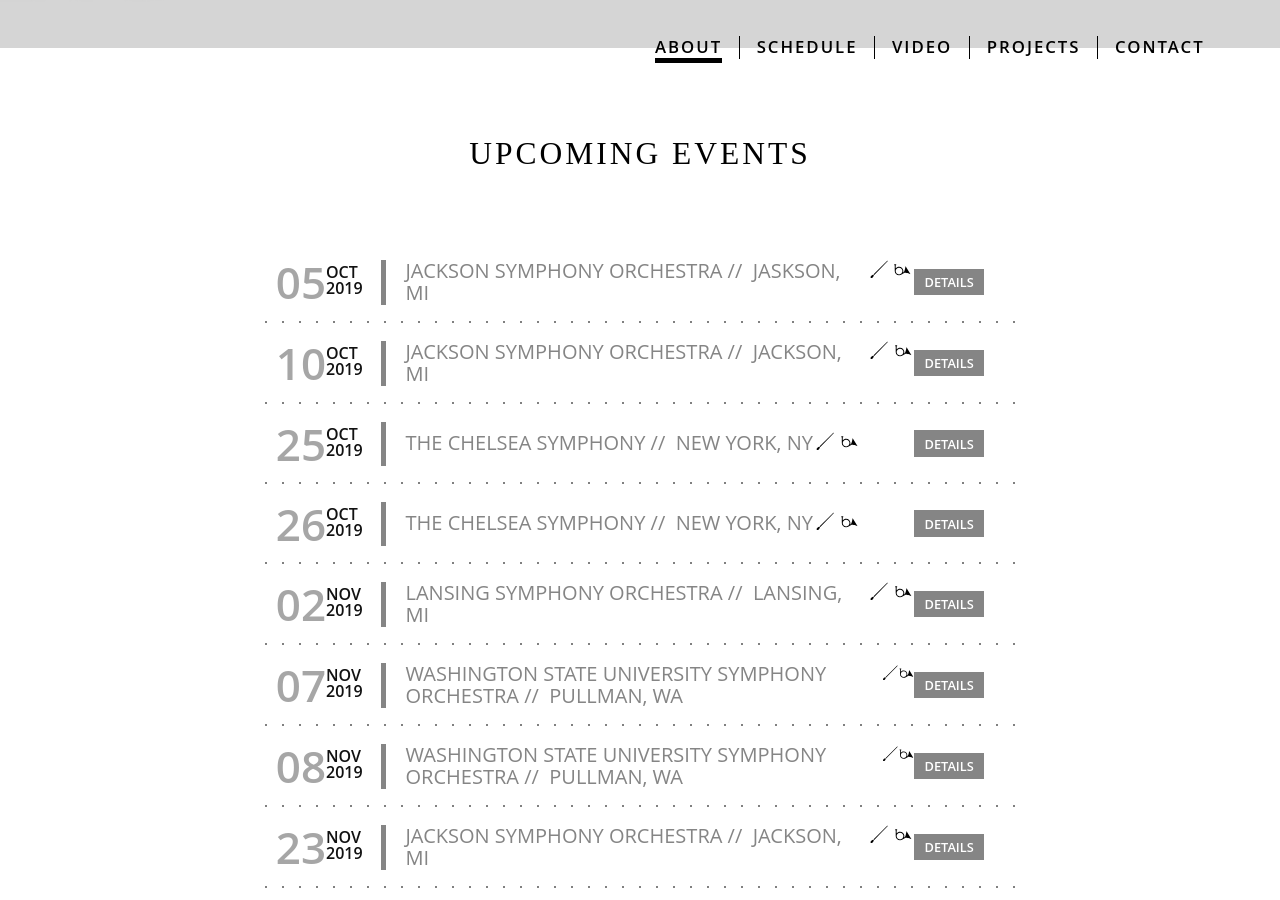
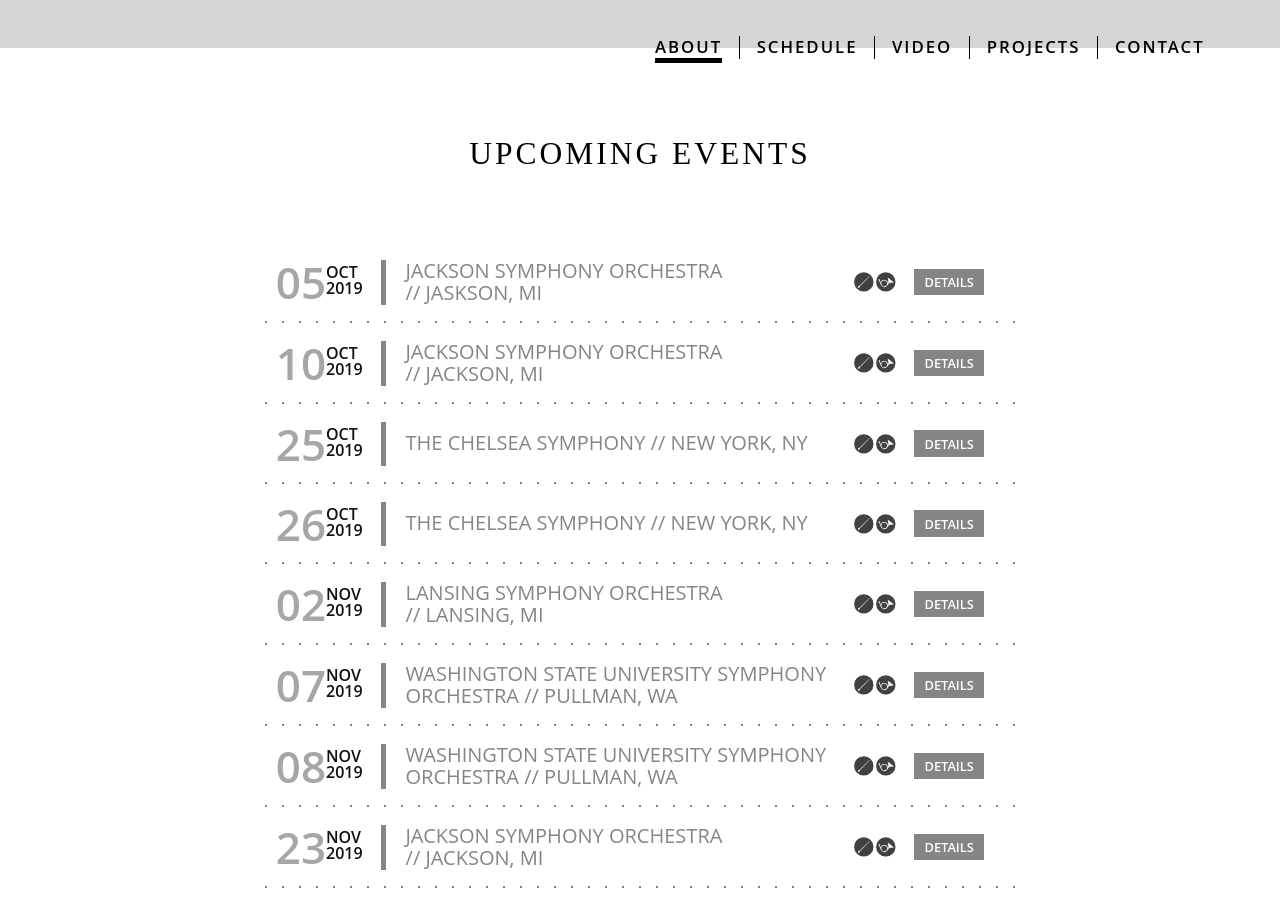
Before and after one commit to nbuonin/maubin-jekyll, a Jekyll site: the page built from index.html, in a window 1280 px wide and 900 px high, scrolled down 1452 px. Built offline with Jekyll 4.4.1, drawn with Linux system fonts in a browser that asks for light colours; nearby versions of some CDN libraries; some of the changed text lies outside the part shown.

Commit message:
Implement icons, adjust event layout

```diff
--- a/_includes/baton.html
+++ b/_includes/baton.html
@@ -1 +1 @@
-<svg class="baton perf-icon" xmlns="http://www.w3.org/2000/svg" xmlns:xlink="http://www.w3.org/1999/xlink" version="1.1" x="0px" y="0px" viewBox="0 0 100 125" enable-background="new 0 0 100 100" xml:space="preserve"><path d="M23.442,78.929l-2.299-2.303c-0.276-0.277-0.681-0.384-1.056-0.282c-2.68,0.726-6.507,2.227-9.522,5.25  c-5.821,5.834-4.89,9.215-3.084,11.024c0.921,0.924,2.02,1.393,3.267,1.393c2.198,0,4.729-1.467,7.739-4.485  c3.018-3.025,4.514-6.859,5.237-9.544C23.825,79.605,23.718,79.204,23.442,78.929z"/><path d="M93.446,4.543c0.008-0.009,0.021-0.006,0.028-0.014c0.017-0.018,0.022-0.04,0.039-0.057  c0.595-0.596,1.506-0.653,2.028-0.127c0.525,0.525,0.467,1.438-0.126,2.034c-0.019,0.017-0.041,0.022-0.057,0.039  c-0.008,0.007-0.006,0.02-0.012,0.028L25.575,77.605c-0.088,0.09-0.203,0.148-0.321,0.154c-0.119,0.01-0.227-0.031-0.305-0.112  l-2.532-2.537c-0.078-0.075-0.119-0.188-0.109-0.303c0.009-0.12,0.062-0.237,0.152-0.322L93.446,4.543z"/></svg>
+<svg class="baton perf-icon" xmlns="http://www.w3.org/2000/svg" viewBox="0 0 500 500"><title>Baton</title><circle class="field" cx="250.07" cy="252.14" r="224.49"/><path class="icon-detail" d="M166,343.45l-7-7a3.33,3.33,0,0,0-3.22-.86c-8.17,2.21-19.85,6.79-29,16-17.76,17.79-14.92,28.11-9.41,33.63a13.69,13.69,0,0,0,10,4.25c6.71,0,14.43-4.48,23.61-13.69s13.77-20.92,16-29.11A3.33,3.33,0,0,0,166,343.45Z"/><path class="icon-detail" d="M379.56,116.52s.06,0,.08,0,.07-.12.12-.17a4.14,4.14,0,1,1,5.8,5.82c-.05,0-.12.06-.17.12s0,.06,0,.08L172.5,339.41a1.54,1.54,0,0,1-1,.47,1.14,1.14,0,0,1-.93-.35l-7.72-7.73a1.16,1.16,0,0,1-.33-.93,1.48,1.48,0,0,1,.46-1Z"/></svg>
--- a/_includes/horn.html
+++ b/_includes/horn.html
@@ -1 +1 @@
-<svg class="horn perf-icon" xmlns="http://www.w3.org/2000/svg" xmlns:xlink="http://www.w3.org/1999/xlink" viewBox="0 0 40 50" version="1.1" x="0px" y="0px"><g stroke="none" stroke-width="1" fill="none" fill-rule="evenodd" sketch:type="MSPage"><path d="M22.4463431,26.1150148 C22.8044412,25.1443648 23,24.09502 23,23 C23,18.0294373 18.9705627,14 14,14 C11.1727339,14 8.64995551,15.3036669 7,17.3426657 L7,17.3426657 L7,11 L8,11 L8,9 L4,9 L4,11 L5,11 L5,23 C5,27.9705627 9.02943725,32 14,32 C15.9810726,32 17.8126467,31.3599203 19.2991955,30.2752873 L24.5816309,27.1652713 C27.1531328,25.6201571 36.8480088,29.3811765 36.8480088,29.3811765 C37.367373,29.5709222 37.5599463,29.3487751 37.2778302,28.8792551 L27.9987014,13.4361914 C27.7223848,12.9763233 27.4278273,13.0310851 27.3537422,13.5800633 C27.3537422,13.5800633 26.1230566,23.9058225 23.5515547,25.4509367 L22.4463431,26.1150148 Z M7,23 C7,19.1340068 10.1340068,16 14,16 C17.8659932,16 21,19.1340068 21,23 C21,26.8659932 17.8659932,30 14,30 C10.1340068,30 7,26.8659932 7,23 Z" fill="#000000" sketch:type="MSShapeGroup"/></g></svg>
+<svg class="horn perf-icon" xmlns="http://www.w3.org/2000/svg" viewBox="0 0 500 500"><title>Horn</title><circle class="field" cx="250.07" cy="252.14" r="224.49"/><path class="icon-detail" d="M297.21,286.59A84.37,84.37,0,0,0,132.12,265h0l-22.41-55.07,8.68-3.53L111.33,189,76.6,203.17l7.06,17.36L92.35,217l42.39,104.18a84.36,84.36,0,0,0,149.84,12.65l34.88-45.66c16.86-22.5,114.32-24.09,114.32-24.09,5.18-.19,6.07-2.8,2-5.88L300.63,156.9c-4-3-6.39-1.5-5.1,3.53,0,0,25.8,94,8.93,116.49ZM152.1,314.11a65.61,65.61,0,1,1,85.5,36.05A65.61,65.61,0,0,1,152.1,314.11Z"/></svg>
--- a/_includes/hp_upcoming_events.html
+++ b/_includes/hp_upcoming_events.html
@@ -24,7 +24,11 @@
               </div>
           </div>
           <div class="hp-perf-name">
-              {{ item.group }}&nbsp;//&nbsp;&nbsp;{{ item.location }} {% include baton.html %} {% include horn.html %}
+              {{ item.group }} //<span class="hp-perf-loc">&nbsp;{{ item.location }}</span>
+          </div>
+          <div class="hp-perf-icons">
+              {% include baton.html %}
+              {% include horn.html %}
           </div>
           <div class="hp-perf-link">
               <a href="{{ item.group_link }}" class="btn-sm">Details</a>
--- a/_scss/_homepage.scss
+++ b/_scss/_homepage.scss
@@ -113,8 +113,8 @@
         }
     }
     .hp-perf-name {
-        display: flex;
-        flex-flow: row nowrap;
+        //display: flex;
+        //flex-flow: row wrap;
         color: $md-grey;
         font-family: $sans;
         font-size: 1.25rem;
@@ -124,9 +124,20 @@
             align-self: center;
         }
     }
+    .hp-perf-loc {
+        white-space: nowrap;
+    }
+    .hp-perf-icons {
+        @include respond-to(medium-plus) {
+            margin-left: auto;
+            align-self: center;
+            display: flex;
+            flex-flow: row nowrap;
+        }
+    }
     .hp-perf-link {
         @include respond-to(medium-plus) {
-            margin-left: auto;
+            margin-left: 1em;
             margin-right: 2em;
             align-self: center;
         }
--- a/_scss/_typography.scss
+++ b/_scss/_typography.scss
@@ -121,4 +121,12 @@
 .perf-icon {
     height: 1.2em;
     width: 1.2em;
+
+    .field {
+        fill: #414042;
+    }
+
+    .icon-detail {
+        fill: #FFFFFF;
+    }
 }
```
Also changed, not shown: images/icons/noun_Baton_28415.svg (deleted), images/icons/noun_French Horn_122355.svg (deleted).
